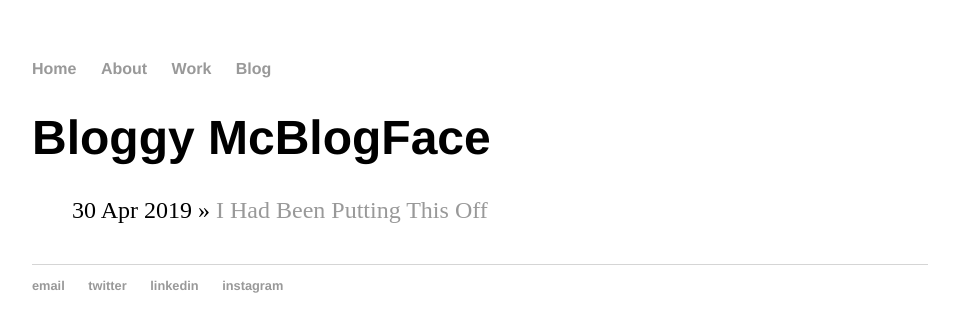
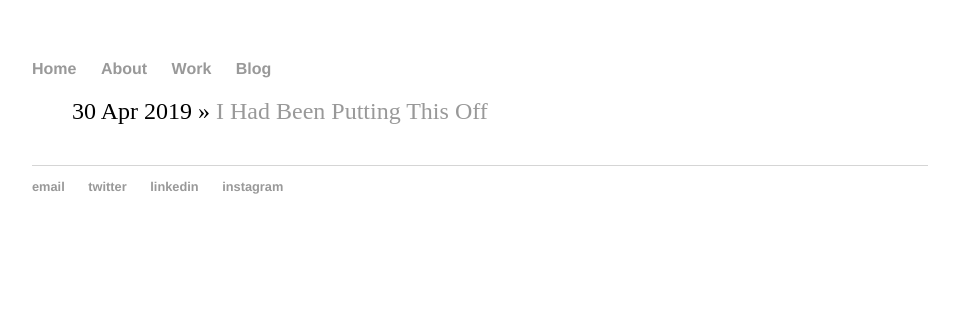
Before and after one commit to isaac-schultz/isaac-schultz.github.io, a Jekyll site: the page built from blog/index.html, in a window 1280 px wide. Shown: the top 332 px of the page, without its empty margins (160-1119 px from the left). Built offline with Jekyll 4.4.1, drawn with Linux system fonts in a browser that asks for light colours.

Commit message:
Update index.html

```diff
--- a/blog/index.html
+++ b/blog/index.html
@@ -1,8 +1,7 @@
 ---
 layout: default
-title: Bloggy McBlogFace
+title: Isaac's Blog
 ---
-	<h1>{{ page.title }}</h1>
 	<ul class="posts">
 
 	  {% for post in site.posts %}
```
